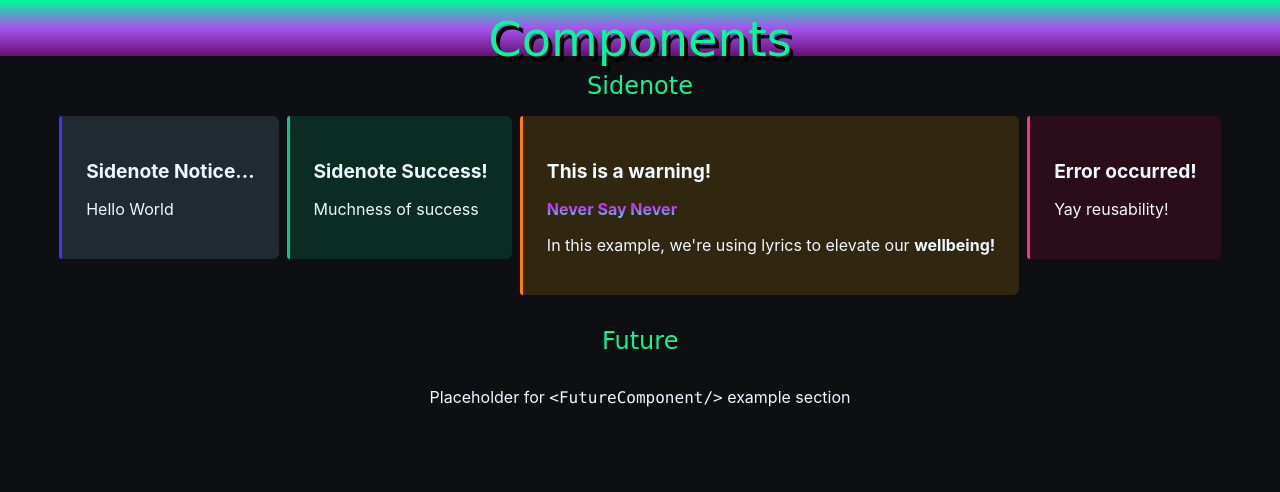
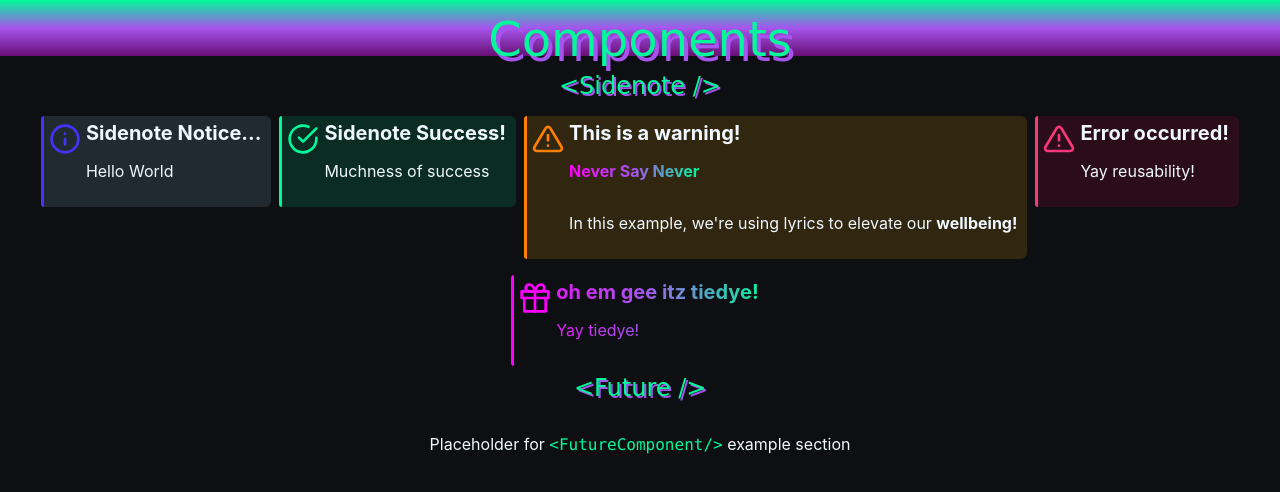
Before and after one commit to gitInLoserWereGoingShopping/component-library, a React (Create React App) app: page / in a window 1280 px wide. Shown: the top 492 px of the page. Built offline with nearby package versions, Linux system fonts and the light colour scheme; the HTML template or start-up script is replaced by a standard one.

Commit message:
add tiedye Sidenote, switch to flexbox design

```diff
--- a/src/App.css
+++ b/src/App.css
@@ -14,8 +14,7 @@
   /* Set responsive font size to a larger, more exaggerated size */
   font-size: 3em;
   color: mediumspringgreen;
-  /* color: mediumspringgreen; */
-  text-shadow: 4px 5px #000;
+  text-shadow: 4px 5px hsl(272, 81%, 63%);
   transform: translateY(0.22em);
 }
 
@@ -34,7 +33,7 @@
   font-family: "Comic Sans MS", cursive, sans-serif;
   font-size: 1.5em;
   color: mediumspringgreen;
-  text-shadow: 2px 2px #000;
+  text-shadow: 2px 2px hsl(272, 81%, 63%);
   animation: 1s linear 0s infinite normal none running glimmer-and-spice;
 }
 
--- a/src/App.tsx
+++ b/src/App.tsx
@@ -9,38 +9,37 @@ function App() {
         <div className='App-title'>Components</div>
       </header>
       <div className='App-body'>
-        {/* TODO / Early gameplan/pseudo code for how to display each component
-         A grid that has a small clickable image of the component
-         When clicked on: navigates to an example of component with code that can be copied
-        */}
 
         {/* SIDENOTE COMPONENT */}
         <section className='component-section'>
-          <div className='component-title'>Sidenote</div>
+          <div className='component-title'>{`<Sidenote />`}</div>
           <div className='component-wrapper'>
-            <Sidenote type="notice" title="Sidenote Notice...">
+            <Sidenote type='notice' title='Sidenote Notice...'>
               <p>Hello World</p>
             </Sidenote>
-            <Sidenote type="success" title="Sidenote Success!">
+            <Sidenote type='success' title='Sidenote Success!'>
               <p>Muchness of success</p>
             </Sidenote>
-            <Sidenote type="warning" title="This is a warning!">
+            <Sidenote type='warning' title='This is a warning!'>
               <>
                 <p><strong id='never-say-never'>Never Say Never</strong></p>
                 <p>In this example, we're using lyrics to elevate our <strong>wellbeing!</strong></p>
               </>
             </Sidenote>
-            <Sidenote type="error" title="Error occurred!">
+            <Sidenote type='error' title='Error occurred!'>
               <p>Yay reusability!</p>
+            </Sidenote>
+            <Sidenote type='tiedye' title='oh em gee itz tiedye!'>
+              <p>Yay tiedye!</p>
             </Sidenote>
           </div>
         </section>
 
         {/* FUTURE COMPONENT */}
         <section className='component-section'>
-          <div className='component-title'>Future</div>
+          <div className='component-title'>{`<Future />`}</div>
           <div className='component-wrapper'>
-            <p style={{ color: 'aliceblue' }}>Placeholder for <code>{'<FutureComponent/>'}</code> example section</p>
+            <p style={{ color: 'aliceblue' }}>Placeholder for <code style= {{ color: 'mediumspringgreen' }}>{'<FutureComponent/>'}</code> example section</p>
           </div>
         </section>
       </div>
--- a/src/components/Sidenote.css
+++ b/src/components/Sidenote.css
@@ -3,16 +3,33 @@
   apply to all Sidenote instances.
 */
 .wrapper {
-  padding: 24px;
+  display: flex;
+  align-items: space-around;
+  justify-content: space-around;
+  padding: 5px 10px 10px 0px;
   border-left: 3px solid;
   border-radius: 3px 6px 6px 3px;
-  margin-bottom: 32px;
+  margin-bottom: 0.5em;
   color: aliceblue;
+}
+
+.left {
+  display: flex;
+}
+
+.right {
+  display: flex;
+  flex-direction: column;
+  justify-content: flex-start;
 }
 
 /*
   These styles are specific for the given category.
 */
+.tiedye {
+  color: #ff00ff;
+}
+
 .notice {
   background-color: hsl(210deg 55% 75% / 0.15);
   border-color: hsl(245deg 100% 60%);
@@ -30,23 +47,42 @@
 
 .success {
   background-color: hsl(160deg 100% 40% / 0.15);
-  border-color: hsl(160deg 100% 40%);
+  border-color: mediumspringgreen;
+}
+
+.sidenote-icon {
+  margin: 2px 5px 5px 5px;
+}
+
+.sidenote-icon-notice {
+  color: hsl(245deg 100% 60%);
+}
+.sidenote-icon-warning {
+  color: hsl(30deg 100% 50%);
+}
+.sidenote-icon-error {
+  color: hsl(340deg 95% 60%);
+}
+.sidenote-icon-success {
+  color: mediumspringgreen;
+}
+.sidenote-icon-gift {
+  color: #ff00ff;
 }
 
 .title {
-  font-size: 1.2em;
+  font-size: 1.25em;
   font-weight: bold;
-  margin-bottom: 4px;
 }
 
 #never-say-never {
   position: relative;
   -webkit-text-fill-color: transparent;
-  color: #ff00ff; /* fallback color for non-chrome/safari browsers */
+  color: #ff00ff;
   background-clip: text;
-  /* Add background color or gradient for a retro look */
-  background-image: linear-gradient(to bottom, #ff00ff, hsl(272, 81%, 63%), hsl(185, 83%, 65%));
+  background-image: linear-gradient(to right, #ff00ff, hsl(272, 81%, 63%), mediumspringgreen);
 }
+
 #never-say-never:hover {
-  background-image: linear-gradient(to top, #ff00ff, hsl(272, 81%, 63%), hsl(185, 83%, 65%));
+  background-image: linear-gradient(to left, #ff00ff, hsl(272, 81%, 63%), mediumspringgreen);
 }
--- a/src/components/Sidenote.tsx
+++ b/src/components/Sidenote.tsx
@@ -1,4 +1,5 @@
 import './Sidenote.css';
+import { CheckCircle, Info, AlertTriangle, Gift } from 'react-feather';
 
 type SidenoteProps = {
   type: string;
@@ -6,10 +7,23 @@ type SidenoteProps = {
   children: React.ReactNode;
 };
 
+const plzGiveSidenoteIcon: any = {
+  'notice':  <div className='sidenote-icon'><Info size={32} className='sidenote-icon-notice' /></div>,
+  'warning':  <div className='sidenote-icon'><AlertTriangle size={32} className='sidenote-icon-warning'/></div>,
+  'error':  <div className='sidenote-icon'><AlertTriangle size={32} className='sidenote-icon-error'/></div>,
+  'success':  <div className='sidenote-icon'><CheckCircle  size={32} className='sidenote-icon-success'/></div>,
+  'tiedye':  <div className='sidenote-icon'><Gift  size={32} className='sidenote-icon-gift'/></div>,
+};
+
 const Sidenote = ({ type, title, children }: SidenoteProps) => (
-  <aside className={`wrapper ${type}`} /*draggable*/>
-    <h3 className="title">{title}</h3>
-    <>{children}</>
+  <aside className={`wrapper ${type}`} id={type === 'tiedye' ? 'never-say-never' : ''}/*draggable*/>
+    <div className='left'>
+      {type ? plzGiveSidenoteIcon[type] : null}
+    </div>
+    <div className='right'>
+      <div className="title">{title}</div>
+      <>{children}</>
+    </div>
   </aside>
 );
 
```
